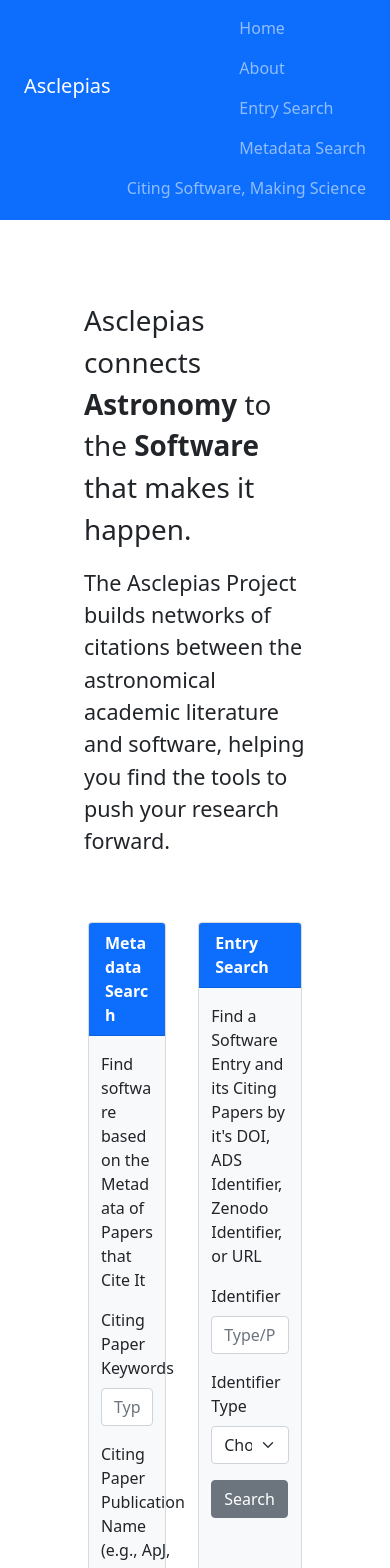
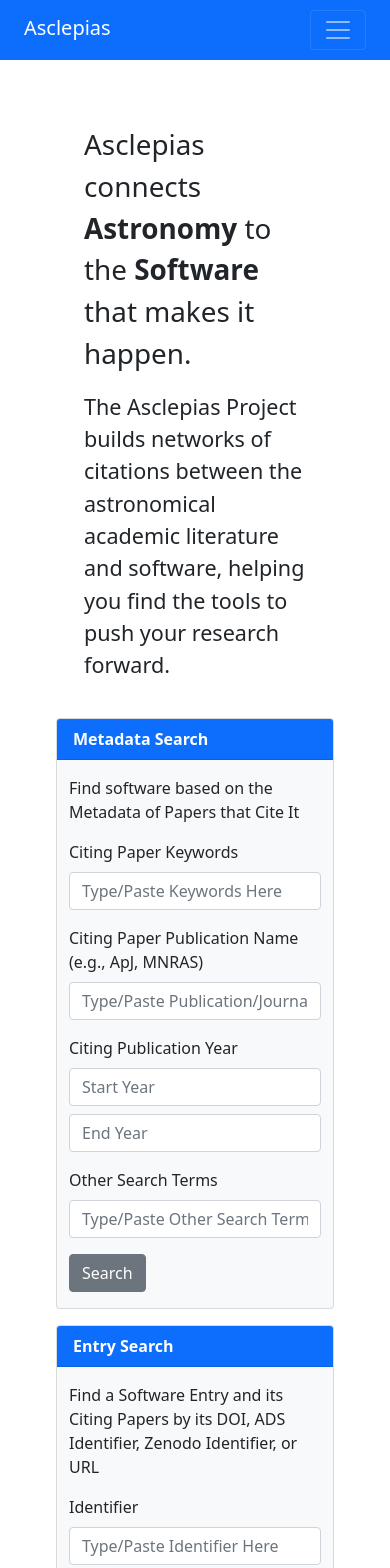
Before and after one commit to asclepias/asclepias-frontend, a React (Create React App) app: page / in a window 390 px wide. Shown: the top 1568 px of the page. Built offline with nearby package versions, Linux system fonts and the light colour scheme.

Commit message:
Fixed Responsive Menu and Frontpage

```diff
--- a/src/App.js
+++ b/src/App.js
@@ -16,7 +16,7 @@
 export default function App() {
     return (
         <React.StrictMode>
-            <div className="container-fluid p-0 m-0">
+            <div className="container-fluid p-0 m-0 min-vh-100 d-flex flex-column">
                 <Header />
 
                 <div className="container">
--- a/src/components/Footer.js
+++ b/src/components/Footer.js
@@ -2,7 +2,7 @@
 
 const Footer = () => {
     return (
-        <footer className="py-5 my-5 border-top bg-light">
+        <footer className="py-5 mt-auto border-top bg-light">
             <div className="container">
             <div className="text-center">
             <b>The Asclepias Project</b> is a joint effort of the American Astronomical Society, the NASA Astrophysics Data System, Zenodo, and Sidrat Research, funded by the Alfred P. Sloan Foundation.
--- a/src/components/Header.js
+++ b/src/components/Header.js
@@ -1,19 +1,44 @@
-import React from "react";
+import React, { useState } from "react";
 import { Link } from "react-router-dom";
 
 const Header = () => {
+
+    const [state, setState] = useState({
+        navCollapsed: true
+    })
+
+    const onToggleNav = () => {
+        setState({navCollapsed: !state.navCollapsed})
+    }
+
+    const onNavClick = () => {
+        setState({navCollapsed: true})
+    }
+
+
     return (
         <header className="bg-primary container-fluid">
             <div className="container">
-            <nav className="navbar navbar-expand-lg navbar-dark bg-primary g d-flex mb-3 px-0">
+            <nav className="navbar navbar-expand-md navbar-dark bg-primary g d-flex mb-0 px-0">
                 <a className="navbar-brand mb-1" href="/">Asclepias</a>
-                <div className="navbar-nav">
-                    <Link to="/" className="nav-item nav-link">Home</Link>
-                    <Link to="/about" className="nav-item nav-link">About</Link>
-                    <Link to="/entrysearch" className="nav-item nav-link">Entry Search</Link>
-                    <Link to="/metadatasearch" className="nav-item nav-link">Metadata Search</Link>
+                <button className="navbar-toggler" type="button"
+                    data-toggle="collapse"
+                    data-target="#navbarSupportedContent"
+                    aria-controls="navbarSupportedContent"
+                    aria-expanded="false"
+                    aria-label="Toggle navigation"
+                    onClick={onToggleNav}>
+                    <span className="navbar-toggler-icon"></span>
+                </button>
+                <div className={state.navCollapsed ? "collapse navbar-collapse": "navbar-collapse"} id="navbarSupportedContent">
+                    <div className="navbar-nav">
+                        <Link to="/" className="nav-item nav-link" onClick={onNavClick}>Home</Link>
+                        <Link to="/about" className="nav-item nav-link"  onClick={onNavClick}>About</Link>
+                        <Link to="/entrysearch" className="nav-item nav-link" onClick={onNavClick}>Entry Search</Link>
+                        <Link to="/metadatasearch" className="nav-item nav-link" onClick={onNavClick}>Metadata Search</Link>
+                    </div>
+                    <div className="navbar-text mb-1 ms-auto d-none d-lg-block">Citing Software, Making Science</div>
                 </div>
-                <div className="navbar-text mb-1 ms-auto">Citing Software, Making Science</div>
             </nav>
             </div>
         </header>
--- a/src/routes/entrysearch.js
+++ b/src/routes/entrysearch.js
@@ -64,7 +64,7 @@
         <div className="container">
             {EntryTitle}
 
-            <p>Find a Software Entry and its Citing Papers by it's DOI, ADS Identifier, Zenodo Identifier, or URL</p>
+            <p>Find a Software Entry and its Citing Papers by its DOI, ADS Identifier, Zenodo Identifier, or URL</p>
 
             <form onSubmit={handleSubmit} className="form-container">
                 <div className="mb-3">
--- a/src/routes/homepage.js
+++ b/src/routes/homepage.js
@@ -8,7 +8,7 @@
 
     return (
         <div className="container">
-            <div className="container gy-5 py-5">
+            <div className="container gy-5 pt-5 pb-3">
                 <div className="fs-1 mt-3 mb-2 px-5">
                     Asclepias connects <b>Astronomy </b>
                     to the <b>Software</b> that makes it happen.
@@ -19,12 +19,12 @@
                 </div>
             </div>
 
-            <div className="d-flex px-5 mt-3 justify-content-evenly">
-                <div className="card p-0 flex-fill mx-3 bg-light">
+            <div className="d-flex px-3 mt-1 justify-content-evenly flex-wrap flex-md-nowrap">
+                <div className="card p-0 flex-fill mx-3 bg-light mt-3">
                     <div className="card-header mb-3 fw-bold bg-primary text-white">Metadata Search</div>
                     <MetadataSearch />
                 </div>
-                <div className="card p-0 flex-fill mx-3 bg-light">
+                <div className="card p-0 flex-fill mx-3 bg-light mt-3">
                     <div className="card-header mb-3 fw-bold bg-primary text-white">Entry Search</div>
                     <EntrySearch />
                 </div>
```
